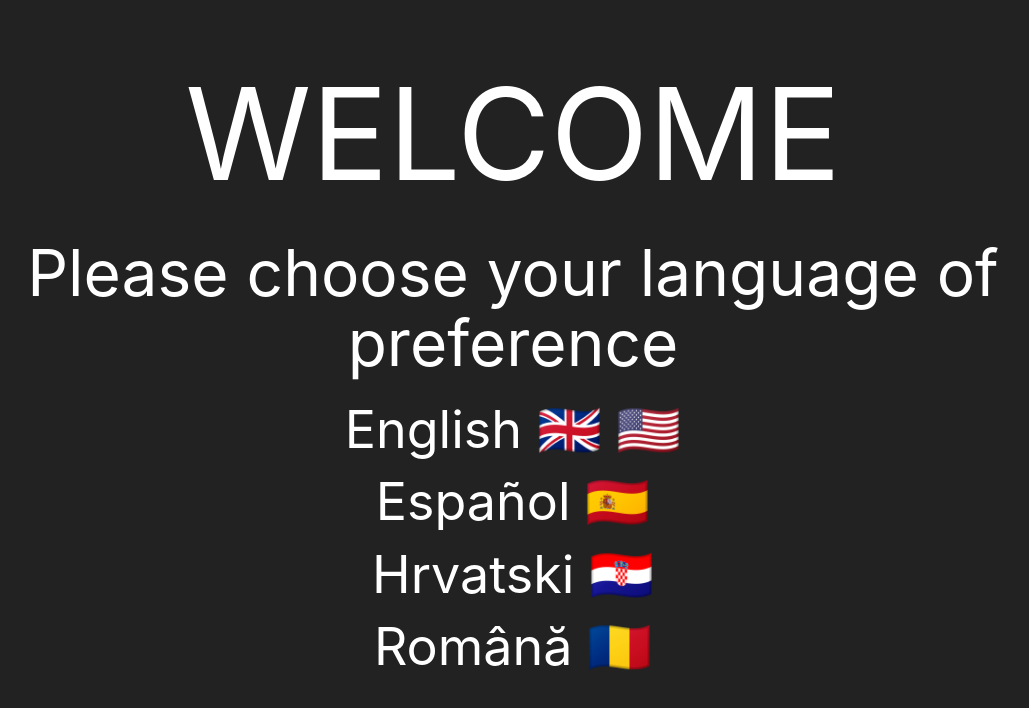
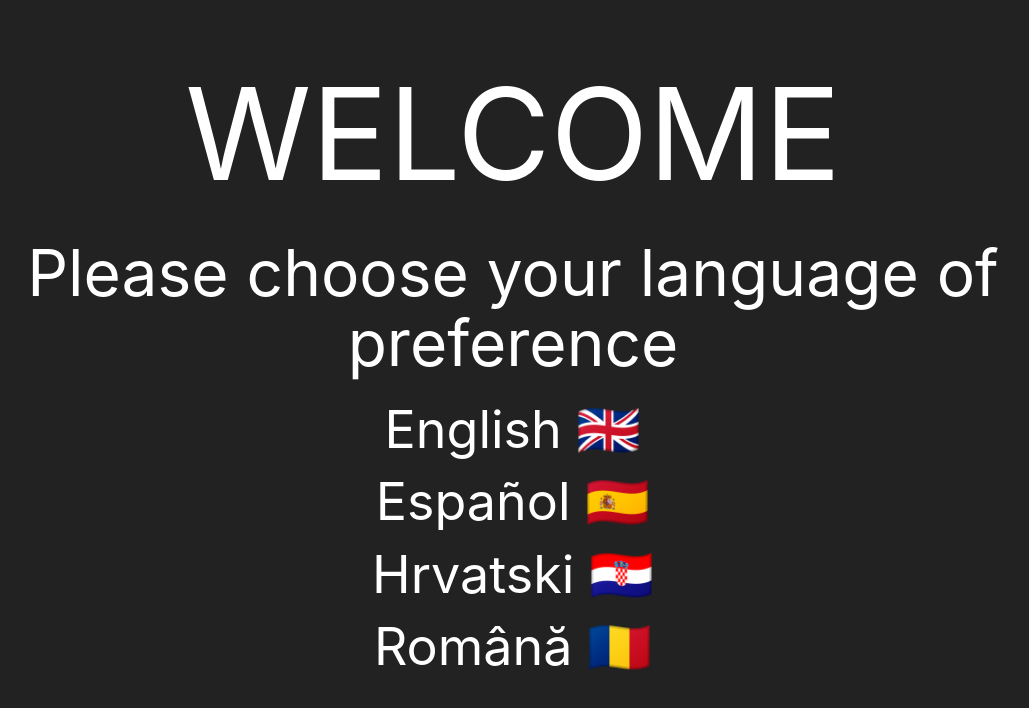
Before and after one commit to kwancro/mysupportclock, a plain HTML site: page index.html in a window 1280 px wide. Shown: the whole page, without its empty margins (127-1156 px from the left). Drawn offline with Linux system fonts and the light colour scheme.

```diff
--- a/index.html
+++ b/index.html
@@ -20,7 +20,7 @@
             </div>
             <div>
                 <ul class="uk-list">
-                    <li><a class="uk-heading-small" href="display.html?lang=en">English 🇬🇧 🇺🇸</a></li>
+                    <li><a class="uk-heading-small" href="display.html?lang=en">English 🇬🇧</a></li>
                     <li><a class="uk-heading-small" href="display.html?lang=es">Español 🇪🇸</a></li>
                     <li><a class="uk-heading-small" href="display.html?lang=hr">Hrvatski 🇭🇷</a></li>
                     <li><a class="uk-heading-small" href="display.html?lang=ro">Română 🇷🇴</a></li>
```
